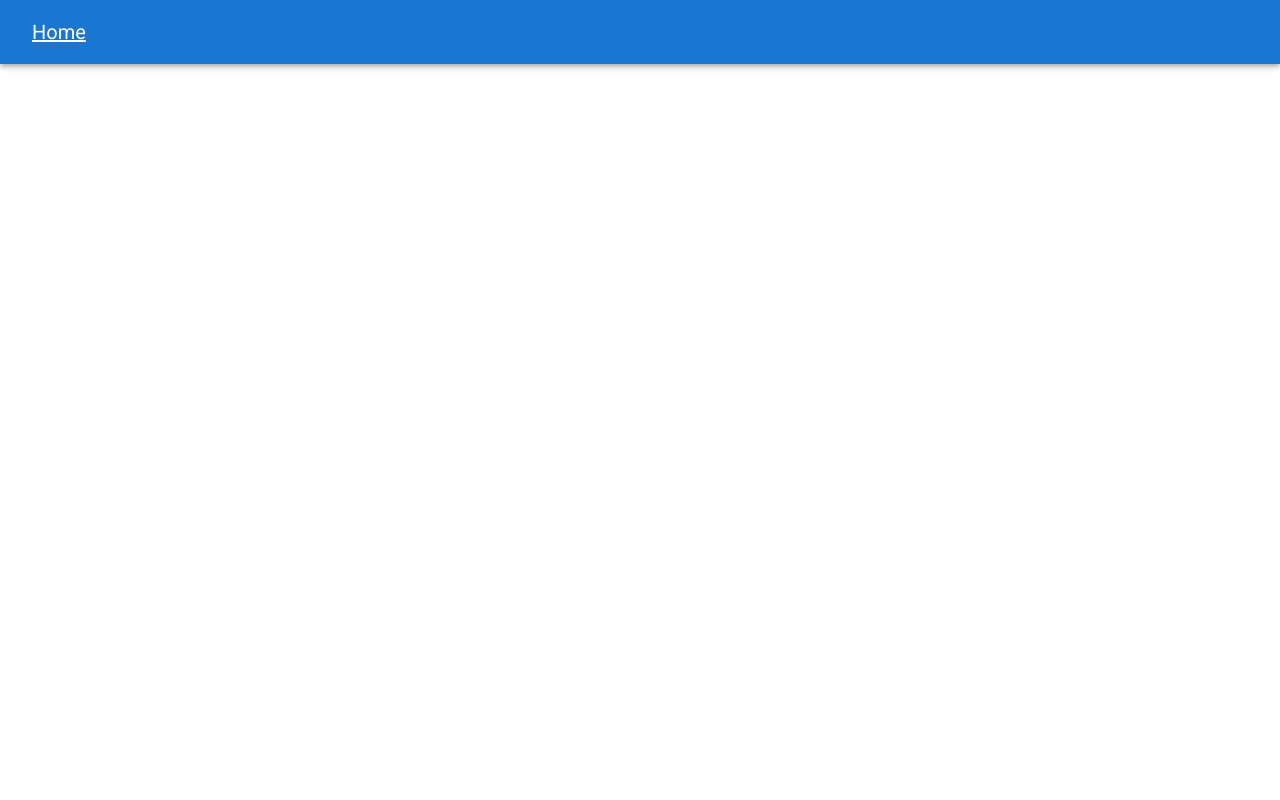
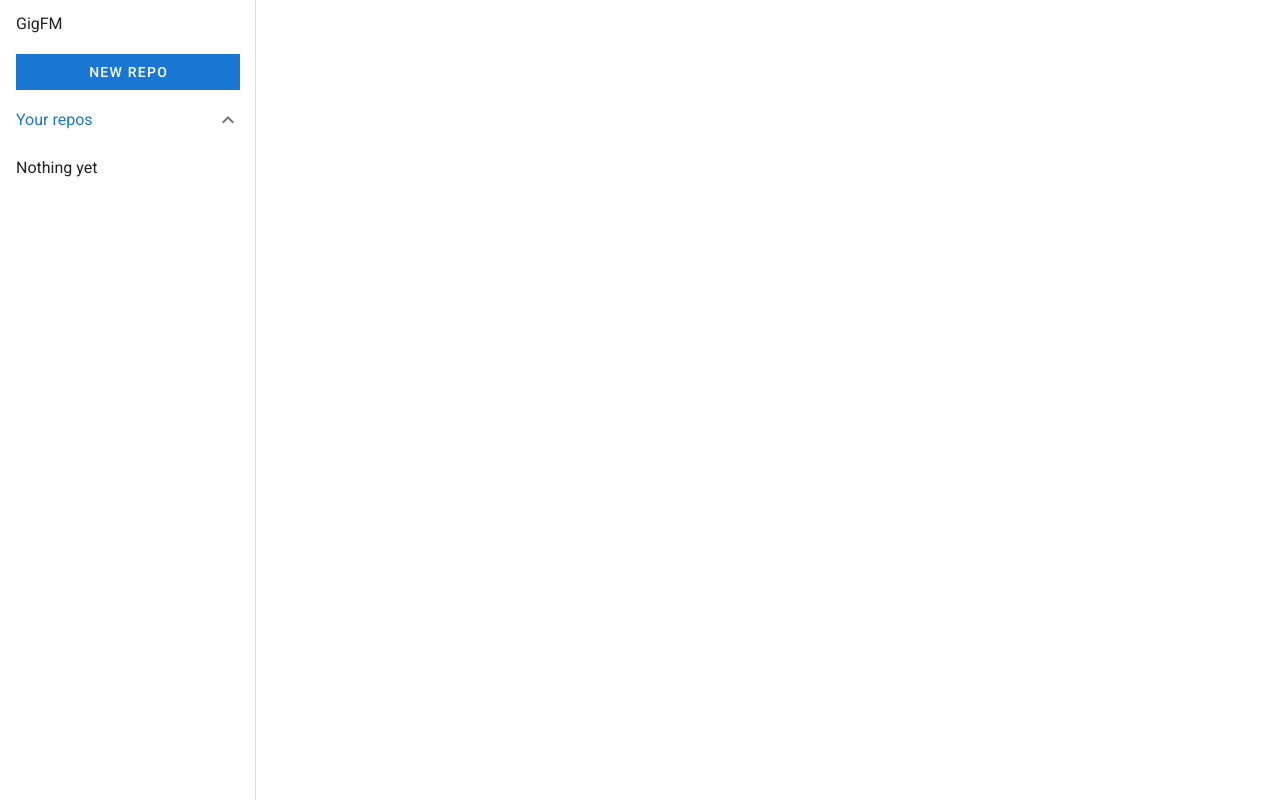
Before and after one commit to rockstarr-programmerr/gig-fm, a Vue app: page / in a window 1280 px wide. Built offline with nearby package versions, Linux system fonts and the light colour scheme.

Commit message:
git init

```diff
--- a/package.json
+++ b/package.json
@@ -26,6 +26,8 @@
     "webpack-cli": "^4.5.0"
   },
   "dependencies": {
+    "fs-jetpack": "^4.1.0",
+    "isomorphic-git": "^1.8.1",
     "vue": "^2.6.12",
     "vue-router": "^3.5.1",
     "vuetify": "^2.4.7"
--- a/src/App.vue
+++ b/src/App.vue
@@ -1,22 +1,6 @@
 <template>
   <v-app id="gig-fm">
-    <v-app-bar
-      :clipped-left="$vuetify.breakpoint.lgAndUp"
-      app
-      color="primary"
-      dark
-      class="app-bar"
-    >
-      <v-toolbar-title
-        style="width: 300px"
-        class="ml-0 pl-4"
-      >
-        <router-link :to="{ name: 'Home' }" class="white--text">
-          Home
-        </router-link>
-      </v-toolbar-title>
-      <v-spacer></v-spacer>
-    </v-app-bar>
+    <NavDrawer />
     <v-main>
       <router-view/>
     </v-main>
@@ -24,8 +8,13 @@
 </template>
 
 <script>
+import NavDrawer from '@C/NavDrawer.vue'
+
 export default {
-  name: 'App'
+  name: 'App',
+  components: {
+    NavDrawer
+  }
 }
 </script>
 
--- /dev/null
+++ b/src/components/NavDrawer.vue
@@ -0,0 +1,65 @@
+<template>
+  <v-navigation-drawer
+    app
+    permanent
+  >
+    <v-list-item>
+      <v-list-item-content>
+        <v-list-item-title>GigFM</v-list-item-title>
+      </v-list-item-content>
+    </v-list-item>
+    <v-list-item>
+      <v-btn
+        color="primary"
+        tile
+        depressed
+        block
+        @click="addNewRepo"
+      >
+        New repo
+      </v-btn>
+    </v-list-item>
+    <v-list-group
+      :value="true"
+    >
+      <template v-slot:activator>
+        <v-list-item-title>
+          Your repos
+        </v-list-item-title>
+      </template>
+      <v-list-item
+        v-for="(repo, index) of repos"
+        :key="index"
+      >
+
+      </v-list-item>
+      <v-list-item v-if="noRepo">Nothing yet</v-list-item>
+    </v-list-group>
+  </v-navigation-drawer>
+</template>
+
+<script>
+export default {
+  name: 'NavDrawer',
+  data: () => ({
+    repos: []
+  }),
+  computed: {
+    noRepo () {
+      return this.repos.length === 0
+    }
+  },
+  methods: {
+    addNewRepo () {
+      window.api.receive('add-new-repo', result => {
+        console.log(result)
+      })
+      window.api.send('add-new-repo')
+    }
+  }
+}
+</script>
+
+<style scoped>
+
+</style>
--- a/src/pages/Home.vue
+++ b/src/pages/Home.vue
@@ -1,24 +1,13 @@
 <template>
-  <div>
-    <h1>Igor is urod</h1>
-    <p>{{ text }}</p>
-    <v-btn
-      color="primary"
-    >Hello</v-btn>
-  </div>
+  <div></div>
 </template>
 
 <script>
 export default {
-  name: 'Home',
-  data: () => ({
-    text: 'vadim blyat'
-  })
+  name: 'Home'
 }
 </script>
 
 <style scoped>
-p {
-  color: red;
-}
+
 </style>
--- a/src/router/index.js
+++ b/src/router/index.js
@@ -9,7 +9,7 @@ Vue.use(VueRouter)
 
 const routes = [
   {
-    path: '/home',
+    path: '/',
     name: 'Home',
     component: Home
   }
--- a/webpack.config.js
+++ b/webpack.config.js
@@ -56,7 +56,7 @@ module.exports = {
   resolve: {
     alias: {
       '@': path.resolve(__dirname, 'src'),
-      'Components': path.resolve(__dirname, 'src/components')
+      '@C': path.resolve(__dirname, 'src/components')
     }
   }
 }
```
Also changed, not shown: src/actions/nav-drawer.js (added, +15 -0 lines), src/main.js (+10 -3 lines), src/preload.js (+19 -0 lines), 2 other files (tests, documents, lock files or other folders).
